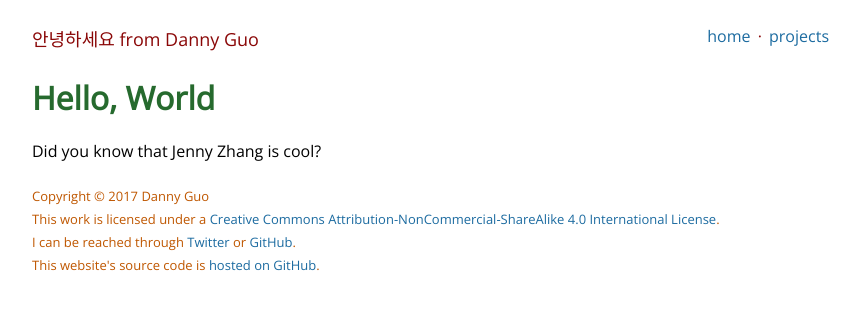
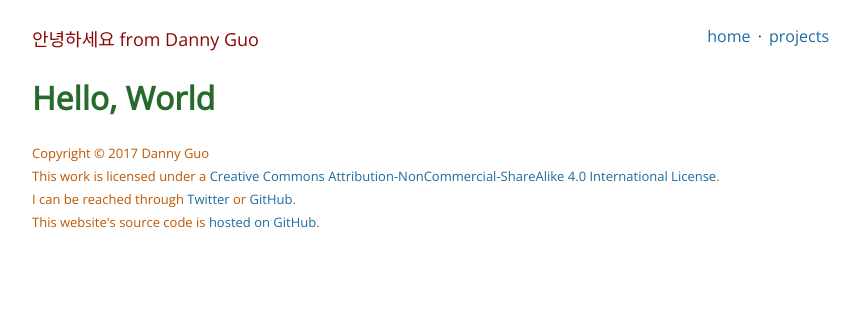
Before and after one commit to dguo/dannyguo.com, a Jekyll site: the page built from index.md, in a window 1280 px wide. Shown: the top 310 px of the page, without its empty margins (208-1068 px from the left). Built offline with Jekyll 4.4.1, drawn with Linux system fonts in a browser that asks for light colours.

Commit message:
Add a favicon

```diff
--- a/_layouts/default.html
+++ b/_layouts/default.html
@@ -4,6 +4,8 @@
         <meta charset="UTF-8">
         <link rel="stylesheet" href="/css/general.css" type="text/css" />
         <link rel="stylesheet" href="/css/syntax.css" type="text/css" />
+        <link rel="shortcut icon" href="/images/favicon.ico" type="image/x-icon">
+        <link rel="icon" href="/images/favicon.ico" type="image/x-icon">
         <title>{{page.title}}</title>
     </head>
     <body>
--- a/index.md
+++ b/index.md
@@ -4,5 +4,3 @@
 ---
 
 # Hello, World
-
-Did you know that Jenny Zhang is cool?
```
Also changed, not shown: images/favicon.ico (added).
